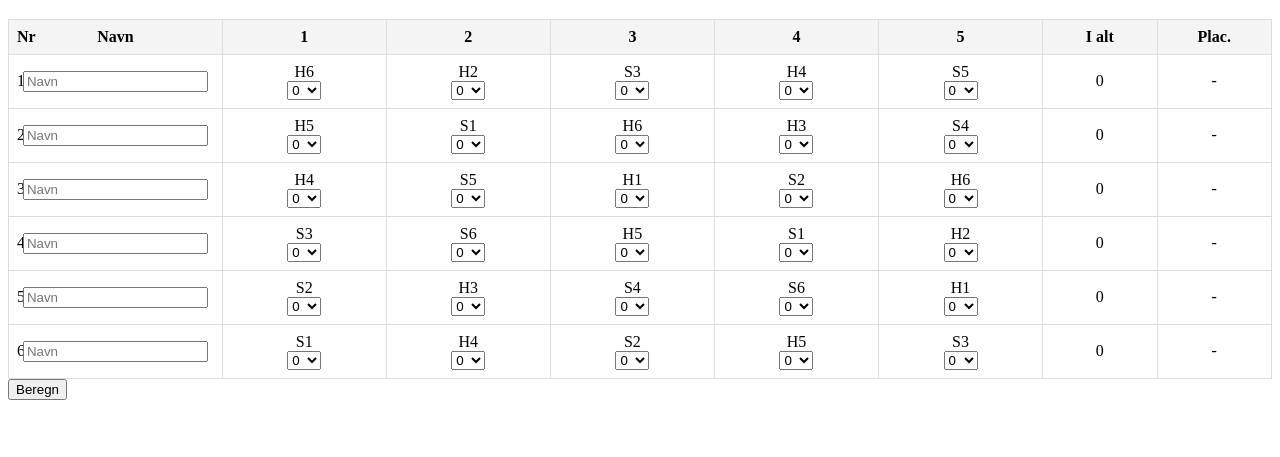
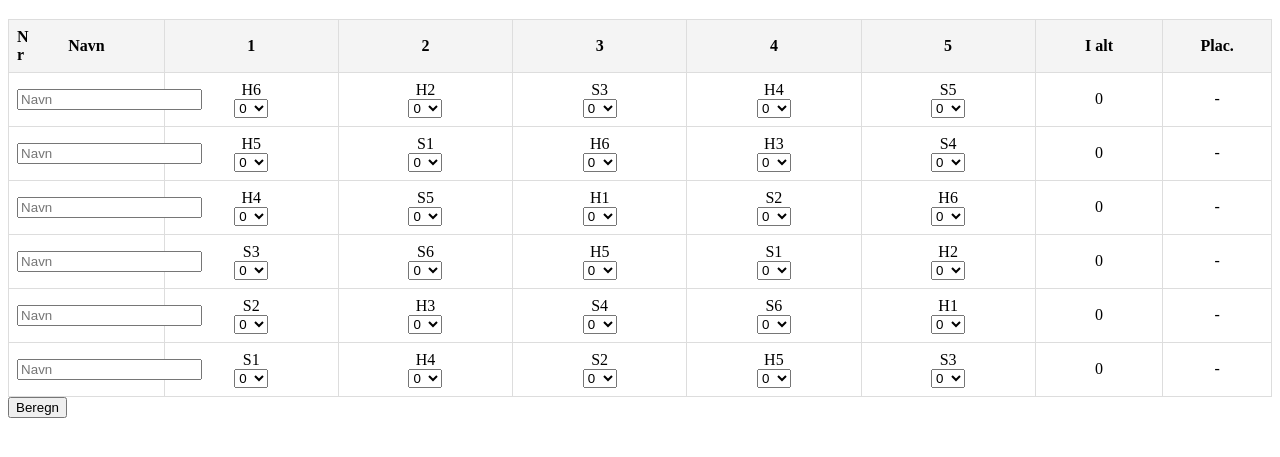
Before and after one commit to Johokn/ChessTour, a plain HTML site: page index.html in a window 1280 px wide. Shown: the part 61-518 px from the top of the page. Drawn offline with Linux system fonts and the light colour scheme.

Commit message:
Add files via upload

```diff
--- a/styles.css
+++ b/styles.css
@@ -1,30 +1,31 @@
 table {
     width: 100%;
     border-collapse: collapse;
-    table-layout: fixed; /* Sikrer, at kolonnebredden kan justeres jævnt */
+    table-layout: fixed; /* Fordeler kolonnebredden mere jævnt */
 }
 
 th, td {
     text-align: center;
     padding: 8px;
     border: 1px solid #ddd;
+    word-wrap: break-word; /* Tillader ord at brydes, hvis de er for lange */
 }
 
 th {
     background-color: #f4f4f4;
 }
 
-/* Specifik bredde til kolonner */
+/* Juster bredden af specifikke kolonner */
 th:nth-child(2), td:nth-child(2) {
-    width: 20%; /* Reducér "Navn"-kolonnen */
+    width: 15%; /* Reducer "Navn"-kolonnens bredde */
 }
 
 th:nth-child(n+3):nth-child(-n+7), td:nth-child(n+3):nth-child(-n+7) {
-    width: 15%; /* Giv lidt mere plads til resultatsceller */
+    width: 17%; /* Øg pladsen til resultatkolonner */
 }
 
 th:nth-child(8), td:nth-child(8) {
-    width: 10%; /* "I alt"-kolonnen */
+    width: 12%; /* "I alt"-kolonnen */
 }
 
 th:nth-child(9), td:nth-child(9) {
```
